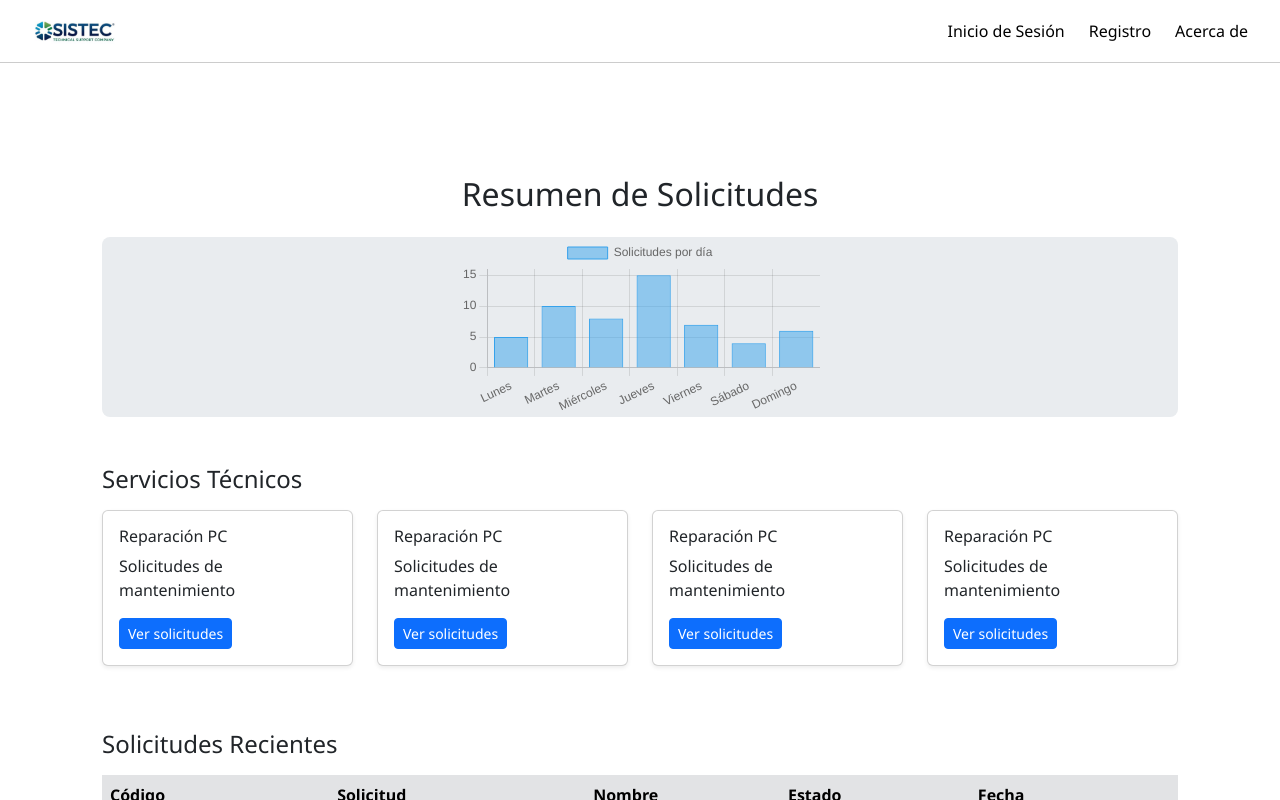
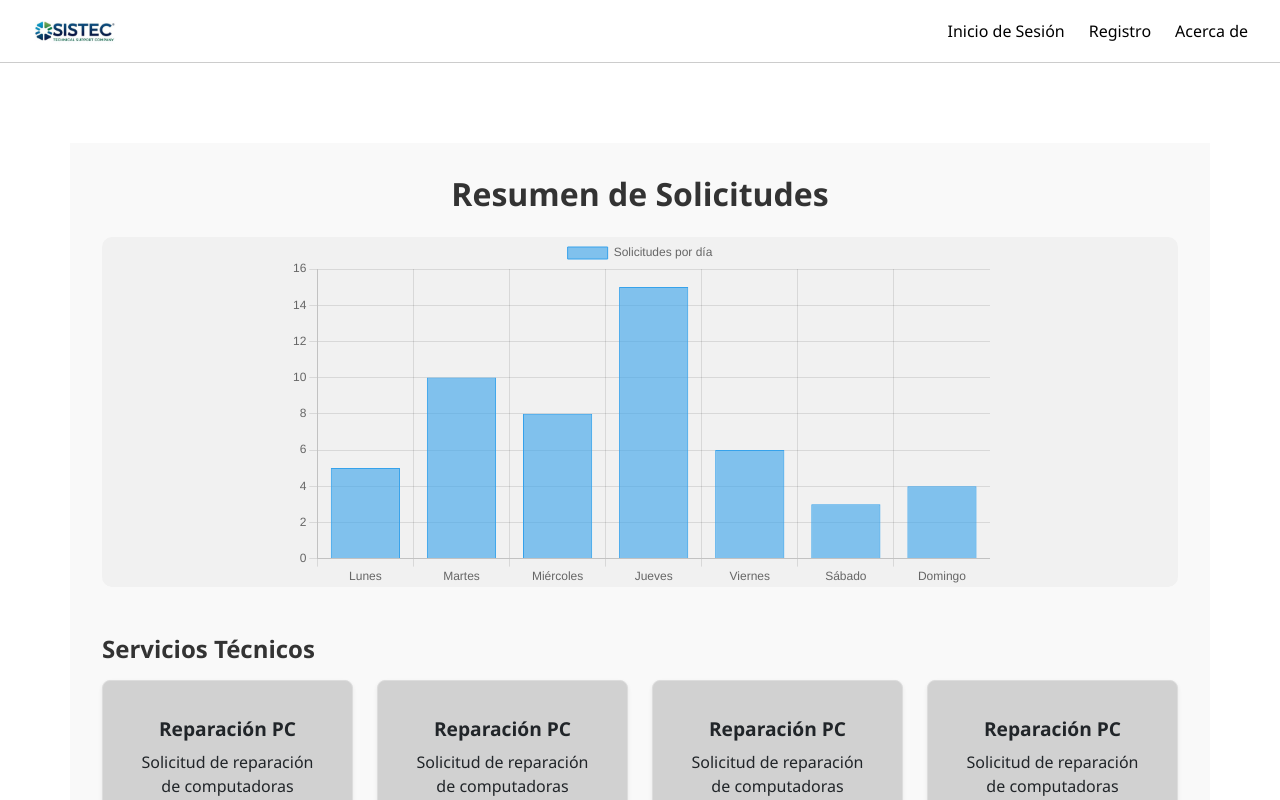
Before and after one commit to CarlosCastaneda04/SISTEC, a React (Vite) app in the folder SISTEC frontend/: page /dashboard-admin in a window 1280 px wide. Shown: the top 800 px of the page. Built offline with nearby package versions, Linux system fonts and the light colour scheme.

Commit message:
dasboard update

```diff
--- a/SISTEC frontend/src/components/admin/DashboardAdmin.css
+++ b/SISTEC frontend/src/components/admin/DashboardAdmin.css
@@ -1,32 +1,132 @@
+/* DashboardAdmin.css */
+
 .dashboard-admin {
     padding: 2rem;
+    background-color: #f9f9f9;
   }
 
-  .section-title {
-    font-weight: bold;
-    margin-bottom: 1rem;
+  .dashboard-admin h2 {
+    font-size: 2rem;
+    font-weight: 600;
+    color: #333;
   }
 
-  .chart-placeholder {
-    height: 180px;
-    background-color: #e9ecef;
+  .dashboard-admin .chart-placeholder {
+    background-color: #f1f1f1;
+    border-radius: 10px;
+    height: 350px;
+    display: flex;
+    justify-content: center;
+    align-items: center;
+    margin-bottom: 2rem;
+  }
+
+  /* Ajustes en las tarjetas de servicios técnicos */
+  .dashboard-admin .service-card {
+    display: flex;
+    flex-direction: column;
+    justify-content: space-between;
+    align-items: center;
+    text-align: center;
+    background-color: #d1d1d1;
+    border: 1px solid #ddd;
     border-radius: 8px;
+    box-shadow: 0 4px 10px rgba(0, 0, 0, 0.1);
+    height: 200px;
+    padding: 20px;
+    transition: all 0.3s ease;
+  }
+
+  .dashboard-admin .service-card:hover {
+    transform: scale(1.05);
+    box-shadow: 0 6px 12px rgba(0, 0, 0, 0.2);
+  }
+
+  .dashboard-admin .service-card h6 {
+    font-size: 1.2rem;
+    margin-bottom: 10px;
+    font-weight: 600;
+  }
+
+  .dashboard-admin .service-card button {
+    margin-top: auto;
+    background-color: #007bff;
+    border: none;
+    color: white;
+    padding: 10px 20px;
+    border-radius: 20px;
+    cursor: pointer;
+    transition: background-color 0.3s;
+  }
+
+  .dashboard-admin .service-card button:hover {
+    background-color: #0056b3;
+  }
+
+  /* Contenedor de la fila de tarjetas */
+  .dashboard-admin .row {
     display: flex;
-    align-items: center;
-    justify-content: center;
-    color: #6c757d;
+    justify-content: space-evenly;
+    flex-wrap: wrap;
+  }
+
+  .dashboard-admin .col {
+    flex: 1 1 22%;
+    margin: 10px;
+  }
+
+  .dashboard-admin h4 {
+    font-size: 1.5rem;
+    font-weight: 600;
+    color: #333;
+  }
+
+  .dashboard-admin .table-responsive {
+    margin-top: 2rem;
+  }
+
+  .table thead {
+    background-color: #f2f2f2;
+  }
+
+  .table th{
+    background-color: #b1b1b1;
+    text-align: center;
+    padding: 0.75rem;
+    font-size: 0.95rem;
+  }
+  .table td {
+    text-align: center;
+    padding: 0.75rem;
+    font-size: 0.95rem;
+  }
+
+  .table tbody tr:hover {
+    background-color: #f8f9fa;
+  }
+
+  .table .table-secondary {
+    background-color: #f7f7f7;
+  }
+
+  /* Button styles */
+  .dashboard-admin .btn-primary {
+    background-color: #007bff;
+    border-color: #007bff;
     font-weight: 500;
   }
 
-  .servicio-card {
-    background-color: #f8f9fa;
-    border: 1px solid #dee2e6;
-    border-radius: 10px;
-    padding: 1rem;
+  .dashboard-admin .btn-primary:hover {
+    background-color: #0056b3;
+    border-color: #004085;
   }
 
-  .servicio-card .descripcion {
-    font-size: 0.85rem;
-    color: #6c757d;
-    margin-bottom: 0.75rem;
+  @media (max-width: 768px) {
+    .dashboard-admin .service-card {
+      margin-bottom: 1.5rem;
+    }
+
+    .dashboard-admin .chart-placeholder {
+      height: 250px;
+    }
   }
--- a/SISTEC frontend/src/components/admin/DashboardAdmin.jsx
+++ b/SISTEC frontend/src/components/admin/DashboardAdmin.jsx
@@ -1,22 +1,18 @@
 import React from 'react';
-import { Container, Row, Col, Card, CardBody, CardTitle, CardText, Button } from 'reactstrap';
-import { Bar } from 'react-chartjs-2';  // Importa el componente Bar para la gráfica
-import { Chart as ChartJS, CategoryScale, LinearScale, BarElement, Title, Tooltip, Legend } from 'chart.js';
-
-// Registra los componentes de Chart.js
-ChartJS.register(CategoryScale, LinearScale, BarElement, Title, Tooltip, Legend);
-
+import { Container, Row, Col, Card, CardBody, CardTitle, Button } from 'reactstrap';
+import { Bar } from 'react-chartjs-2';
+import { Chart as ChartJS, Title, Tooltip, Legend, BarElement, CategoryScale, LinearScale } from 'chart.js';
 import './DashboardAdmin.css';
 
-function DashboardAdmin() {
-  // Datos de ejemplo para la gráfica de barras
+ChartJS.register(Title, Tooltip, Legend, BarElement, CategoryScale, LinearScale);
+
 const data = {
   labels: ['Lunes', 'Martes', 'Miércoles', 'Jueves', 'Viernes', 'Sábado', 'Domingo'],
   datasets: [
     {
       label: 'Solicitudes por día',
-        data: [5, 10, 8, 15, 7, 4, 6],  // Datos de ejemplo
-        backgroundColor: 'rgba(54, 162, 235, 0.5)',
+      data: [5, 10, 8, 15, 6, 3, 4],
+      backgroundColor: 'rgba(54, 162, 235, 0.6)',
       borderColor: 'rgba(54, 162, 235, 1)',
       borderWidth: 1,
     },
@@ -25,30 +21,19 @@ function DashboardAdmin() {
 
 const options = {
   responsive: true,
-    plugins: {
-      legend: {
-        position: 'top',
-      },
-      tooltip: {
-        callbacks: {
-          label: function (tooltipItem) {
-            return `Solicitudes: ${tooltipItem.raw}`;
-          },
-        },
-      },
-    },
   scales: {
-      y: {
+    x: {
       beginAtZero: true,
     },
   },
 };
 
+function DashboardAdmin() {
   return (
     <Container className="dashboard-admin mt-5">
       <h2 className="text-center mb-4">Resumen de Solicitudes</h2>
 
-      {/* GRÁFICA (ahora con datos de ejemplo) */}
+      {/* GRÁFICA (con Chart.js) */}
       <div className="chart-placeholder mb-5">
         <Bar data={data} options={options} />
       </div>
@@ -61,7 +46,7 @@ function DashboardAdmin() {
             <Card className="shadow-sm service-card mb-3">
               <CardBody>
                 <CardTitle tag="h6">Reparación PC</CardTitle>
-                <CardText>Solicitudes de mantenimiento</CardText>
+                <p>Solicitud de reparación de computadoras</p>
                 <Button color="primary" size="sm">Ver solicitudes</Button>
               </CardBody>
             </Card>
```
Lines whose indentation alone changed are shown as unchanged.
